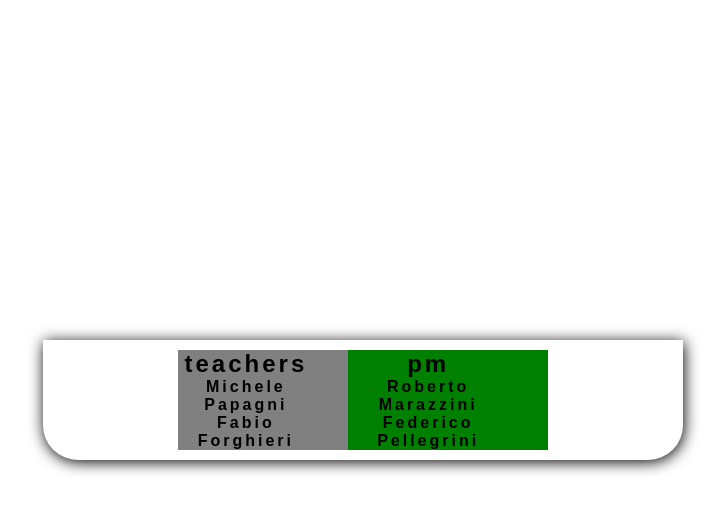
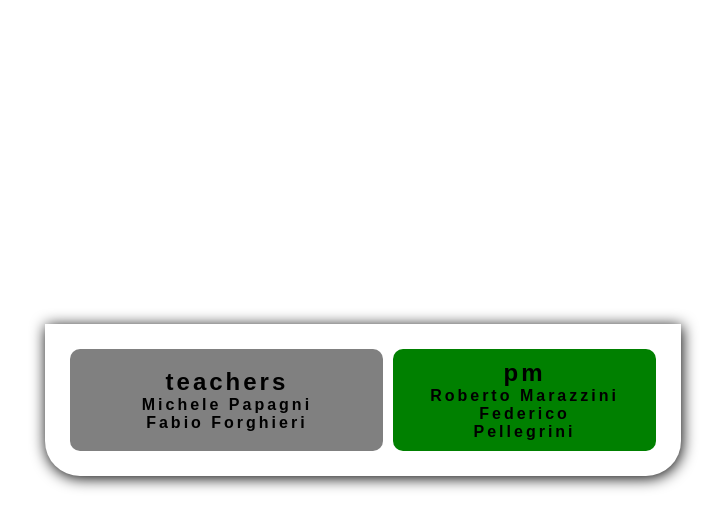
Before and after one commit to manfred-commits/php-snacks-b1, a PHP site: page / in a window 1280 px wide. Shown: the top 529 px of the page, without its empty margins (277-1004 px from the left). Run offline with PHP 8.4, Linux system fonts and the light colour scheme; some web fonts are replaced.

Commit message:
refactoring style

```diff
--- a/snack-6/css/style6.css
+++ b/snack-6/css/style6.css
@@ -24,19 +24,30 @@ body{
     justify-content: center;
     align-content: center;
     flex-wrap: wrap;
-    width: 50%;
     background-color: white;
     box-shadow: 1px 2px 15px black;
     border-radius: 0 0 35px 35px;
     text-align: center;
-    padding: 10px;
+    padding: 20px;
 }
 .main-container ul{
     width: 80%;
     list-style: none;
 }
+.grey-cont,
+.green-cont{
+    margin: 5px;
+    width: calc(50% -10px);
+    display: flex;
+    justify-content: center;
+    align-content: center;
+    flex-wrap: wrap;
+    border-radius: 10px;
+    padding: 10px;
+}
 .grey-cont{
     background-color: grey;
+
 }
 .green-cont{
     background-color: green;
```
